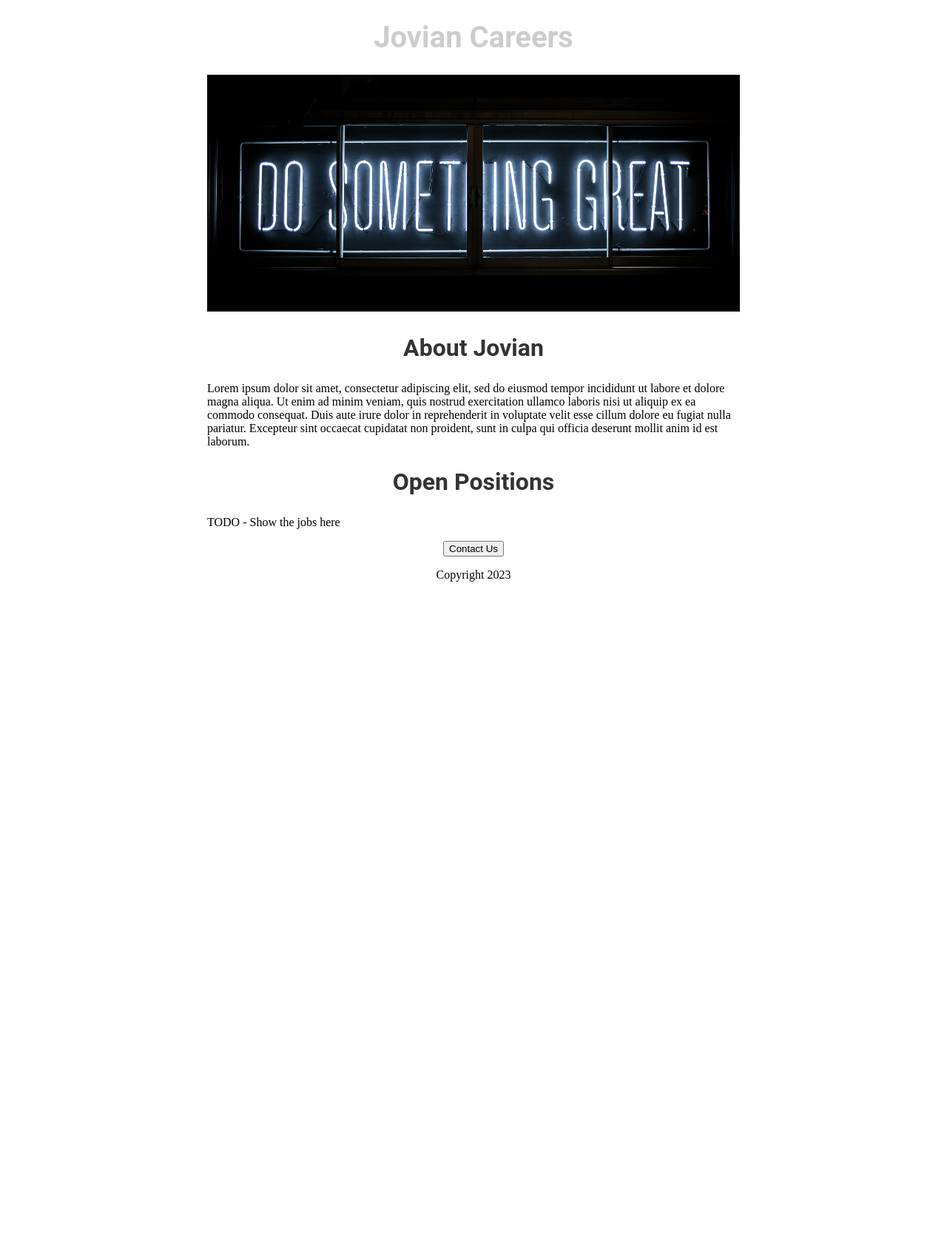
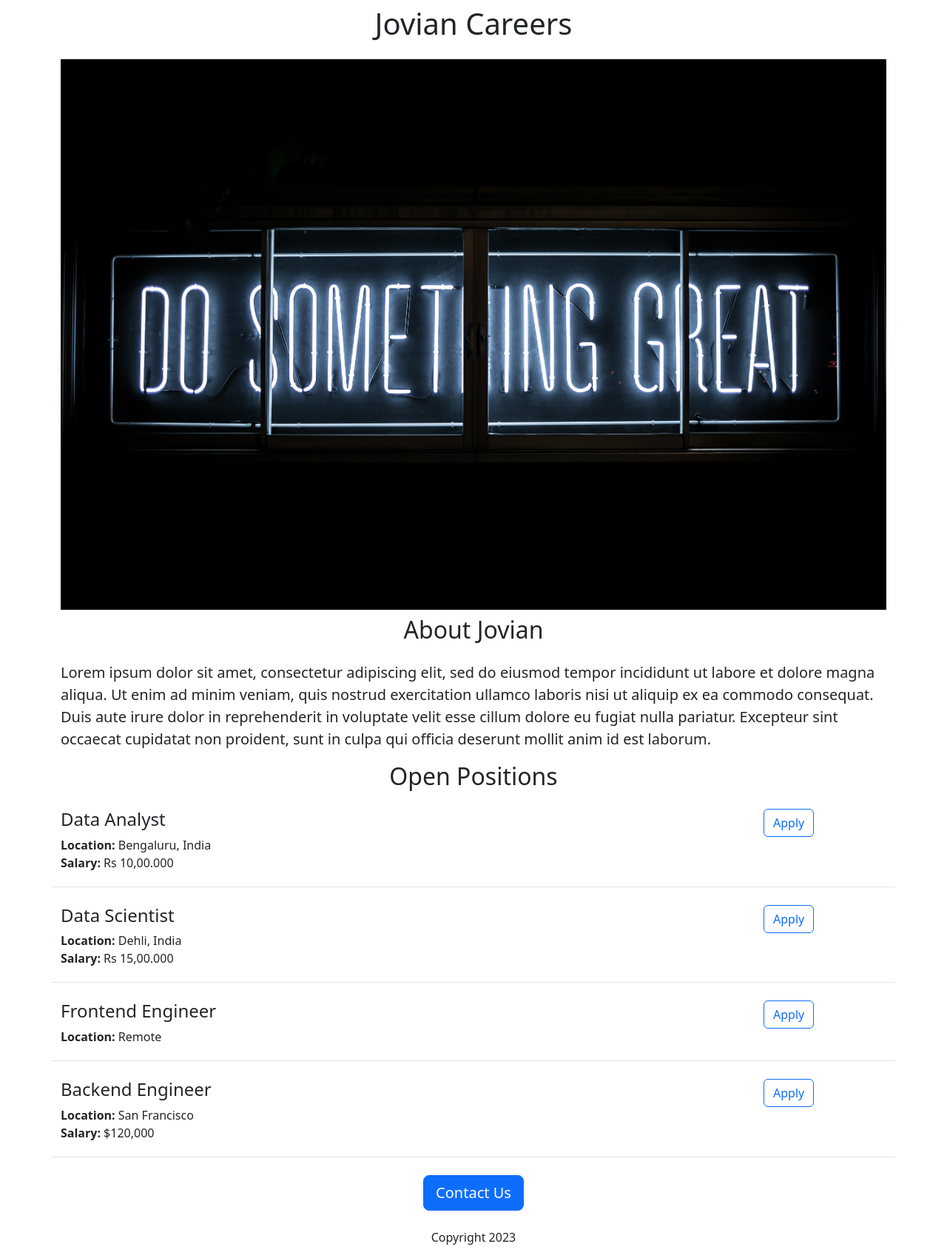
Before and after one commit to VNgAs/fs-py-app, a Flask app: page / in a window 1280 px wide. Shown: the whole page at 74% size. Before the commit the page ends 786 px from the top, so only its background shows below. Run offline with Flask 3, Linux system fonts and the light colour scheme.

Commit message:
Added dynamic data and API route

```diff
--- a/app.py
+++ b/app.py
@@ -1,10 +1,40 @@
-from flask import Flask, render_template
+from flask import Flask, render_template, jsonify
 
 app = Flask(__name__)
 
+JOBS = [
+  {
+    "id": 1,
+    "title": "Data Analyst",
+    "location": "Bengaluru, India",
+    "salary": "Rs 10,00.000"
+  },
+  {
+    "id": 2,
+    "title": "Data Scientist",
+    "location": "Dehli, India",
+    "salary": "Rs 15,00.000"
+  },
+  {
+    "id": 3,
+    "title": "Frontend Engineer",
+    "location": "Remote",
+  },
+  {
+    "id": 4,
+    "title": "Backend Engineer",
+    "location": "San Francisco",
+    "salary": "$120,000"
+  },
+]
+
 @app.route('/')
 def hello_world():
-  return render_template('home.html')
+  return render_template('home.html', jobs=JOBS)
+
+@app.route('/api/jobs')
+def get_jobs():
+  return jsonify(JOBS)
 
 if __name__ == '__main__':
   app.run(host='0.0.0.0', debug=True)
--- a/templates/home.html
+++ b/templates/home.html
@@ -5,53 +5,21 @@
   <meta http-equiv="X-UA-Compatible" content="IE=edge">
   <meta name="viewport" content="width=device-width, initial-scale=1.0">
   <title>Jovian Careers</title>
-  <style>
-    h1 {
-      font-size: 40px;
-      font-family: 'Roboto';
-      font-weight: bold;
-      color: #ccc;
-      text-align: center;
-    }
-
-    #banner {
-      width: 100%;
-      height: 320px;
-      object-fit: cover;
-    }
-
-    h2 {
-      font-size: 32px;
-      font-family: 'Roboto';
-      text-align: center;
-      font-weight: bold;
-      color: #333;
-    }
-
-    .body-text {
-      color: rgb(80,80,80)
-      font-family: 'Roboto';
-
-    }
-
-    #container {
-      max-width: 720px;
-      margin: 0 auto;
-    }
-
-  </style>
+  <link href="https://cdn.jsdelivr.net/npm/bootstrap@5.3.2/dist/css/bootstrap.min.css" rel="stylesheet" integrity="sha384-T3c6CoIi6uLrA9TneNEoa7RxnatzjcDSCmG1MXxSR1GAsXEV/Dwwykc2MPK8M2HN" crossorigin="anonymous">
 </head>
 <body>
-  <div id="container">
-    <h1>Jovian Careers</h1>
-    <img src="../static/banner.jpg" alt="" id="banner">
-    <h2>About Jovian</h2>
-    <p class="body-text">Lorem ipsum dolor sit amet, consectetur adipiscing elit, sed do eiusmod tempor incididunt ut labore et dolore magna aliqua. Ut enim ad minim veniam, quis nostrud exercitation ullamco laboris nisi ut aliquip ex ea commodo consequat. Duis aute irure dolor in reprehenderit in voluptate velit esse cillum dolore eu fugiat nulla pariatur. Excepteur sint occaecat cupidatat non proident, sunt in culpa qui officia deserunt mollit anim id est laborum.</p>
-    <h2>Open Positions</h2>
-    <p class="body-text">TODO - Show the jobs here</p>
-    <div style="text-align: center">
-      <button>Contact Us</button>
-      <p>Copyright 2023</p>
+  <div class="container">
+    <h1 class="text-center mt-2 mb-4">Jovian Careers</h1>
+    <img src="../static/banner.jpg" alt="" class="img-fluid">
+    <h2 class="text-center mt-2 mb-4">About Jovian</h2>
+    <p class="lead" >Lorem ipsum dolor sit amet, consectetur adipiscing elit, sed do eiusmod tempor incididunt ut labore et dolore magna aliqua. Ut enim ad minim veniam, quis nostrud exercitation ullamco laboris nisi ut aliquip ex ea commodo consequat. Duis aute irure dolor in reprehenderit in voluptate velit esse cillum dolore eu fugiat nulla pariatur. Excepteur sint occaecat cupidatat non proident, sunt in culpa qui officia deserunt mollit anim id est laborum.</p>
+    <h2 class="text-center mt-2 mb-4">Open Positions</h2>
+    <div >
+      {% include 'jobitems.html' %}
+    </div>
+    <div class="text-center" >
+      <button class="btn btn-primary btn-lg ">Contact Us</button>
+      <p class="mt-4">Copyright 2023</p>
     </div>
 
   </div>
--- /dev/null
+++ b/templates/jobitems.html
@@ -0,0 +1,16 @@
+{% for job in jobs %}
+  <div class="mb-4 border-bottom row" style="padding-bottom: 20px">
+    <div class="col-10 ">
+      <h4>
+        {{job['title']}}
+      </h4>
+      <div><b>Location:</b> {{job['location']}}</div>
+        {% if job['salary'] %}
+          <div><b>Salary:</b> {{job['salary']}}</div>
+        {% endif %}
+    </div>
+    <div class="col-2">
+      <button class="btn btn-outline-primary";">Apply</button>
+    </div>
+  </div>
+{% endfor %}
```
